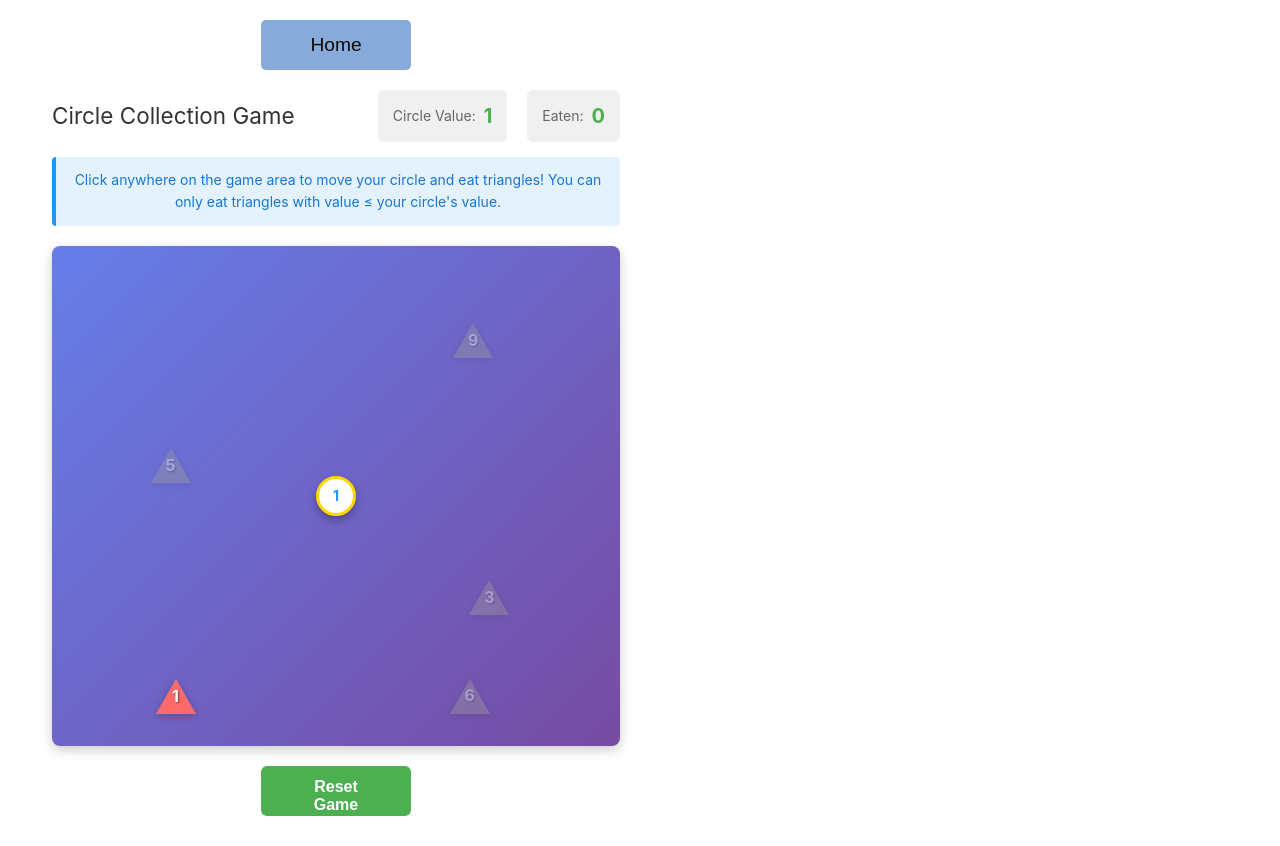
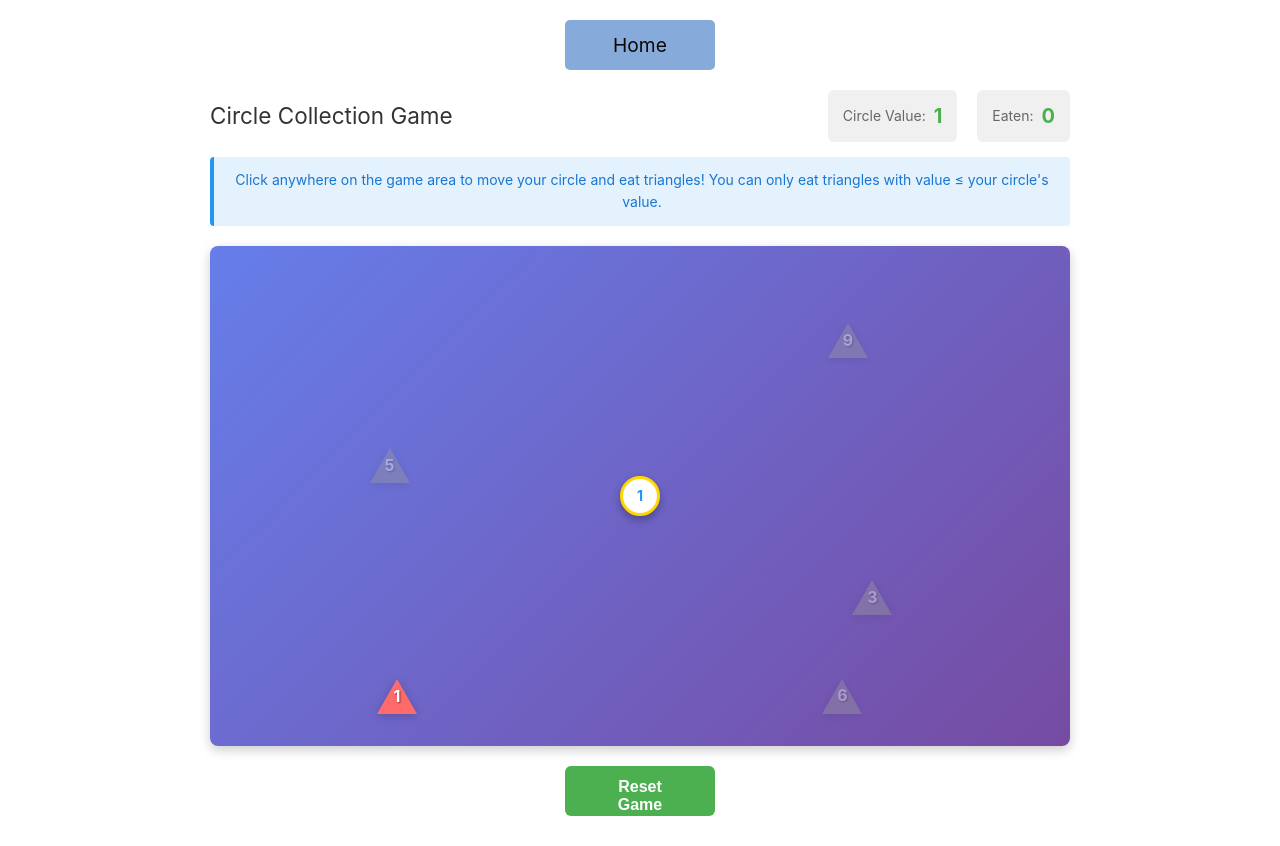
Before and after one commit to Incoming-Storm/doze_vue, a Vue app in the folder Doze.App/: page /game in a window 1280 px wide. Built offline with nearby package versions, Linux system fonts and the light colour scheme.

Commit message:
fixed button

```diff
--- a/Doze.App/src/assets/main.css
+++ b/Doze.App/src/assets/main.css
@@ -6,7 +6,6 @@
   place-items: center;
   font-weight: normal;
   display: grid;
-  grid-template-columns: 1fr 1fr;
   padding: 0 2rem;
   text-align: center;
 }
@@ -54,7 +53,6 @@ a,
   place-items: center;
   font-weight: normal;
   display: grid;
-  grid-template-columns: 1fr 1fr;
   padding: 0 2rem;
   text-align: center;
   }
--- a/Doze.App/src/components/Game.vue
+++ b/Doze.App/src/components/Game.vue
@@ -1,5 +1,6 @@
 <script setup>
 import { ref, onMounted, onUnmounted } from 'vue'
+import HomeButton from './HomeButton.vue';
 
 defineProps({
   msg: {
@@ -216,7 +217,7 @@ onUnmounted(() => {
 
 <template>
     <div class="game">
-        <div class="back"><router-link to="/homepage"><button>Home</button></router-link></div>
+        <HomeButton />
 
         <div class="game-header">
           <h2>Circle Collection Game</h2>
--- a/Doze.App/src/components/HomeButton.vue
+++ b/Doze.App/src/components/HomeButton.vue
@@ -1,32 +1,25 @@
 <script setup>
-    import { ref } from 'vue';
-
-    defineProps({
-    msg: {
-        type: String,
-        required: true,
-    },
-    })
 </script>
 
 <template>
-    <div class="homeButton">
-        <router-link to="/homepage"><button>Home</button></router-link>
-    </div>
+    <router-link to="/homepage" class="homeButton">Home</router-link>
 </template>
 
 <style scoped>
     .homeButton {
+        display: inline-flex;
+        align-items: center;
+        justify-content: center;
         width: 150px;
         height: 50px;
         font-size: 1.2rem;
         padding: 10px;
-        border: none;
         border-radius: 5px;
         background-color: #86aad9;
         color: rgb(11, 8, 8);
         cursor: pointer;
         transition: background-color 0.3s;
+        margin-bottom: 20px;
     }
 
     .homeButton:hover {
--- a/Doze.App/src/components/Journal.vue
+++ b/Doze.App/src/components/Journal.vue
@@ -1,5 +1,6 @@
 <script setup>
 import { ref, onMounted } from 'vue'
+import HomeButton from './HomeButton.vue';
 
 defineProps({
   msg: {
@@ -57,7 +58,7 @@ const deleteEntry = (id) => {
 
 <template>
   <div class="journal">
-        <div class="back"><router-link to="/homepage"><button>Home</button></router-link></div>
+    <HomeButton />
 
     <div class="entry-form">
       <h2>New Entry</h2>
--- a/Doze.App/src/components/Trivia.vue
+++ b/Doze.App/src/components/Trivia.vue
@@ -1,5 +1,6 @@
 <script setup>
 import { ref } from 'vue'
+import HomeButton from './HomeButton.vue';
 
 defineProps({
   msg: {
@@ -116,7 +117,7 @@ const skipQuestion = () => {
 
 <template>
     <div class="trivia">
-        <div class="back"><router-link to="/homepage"><button>Home</button></router-link></div>
+        <HomeButton />
 
         <div class="quiz-container">
           <div class="question-label">Mental Health Trivia</div>
```
Lines whose indentation alone changed are shown as unchanged.
